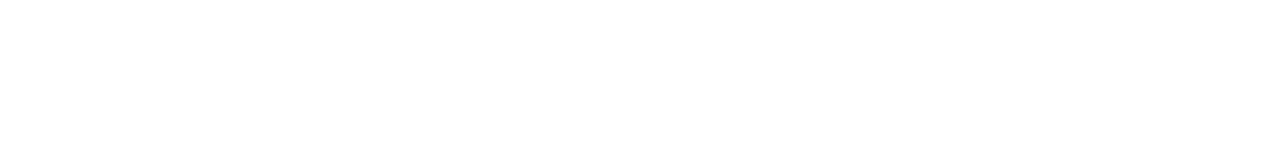
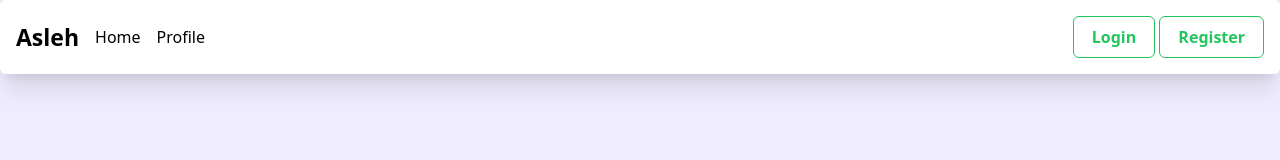
Before and after one commit to A-sleh/SOCIALMEDIA, a website: page home.html in a window 1280 px wide. Drawn offline with Linux system fonts and the light colour scheme.

Commit message:
done create The navbar

```diff
--- a/home.html
+++ b/home.html
@@ -2,12 +2,36 @@
 <html lang="en">
 <head>
     <meta charset="UTF-8">
-    <meta name="viewport" content="width=device-width, initial-scale=1.0">
-    <!-- main css Style page  -->
+    <meta name="viewport" content="width=device-width, initial-scale=10">
+    <!-- import tailwind css  -->
+    <link href="./dist/output.css" rel="stylesheet">
     <link rel="stylesheet" href="">
     <title>My FaceBook..</title>
 </head>
-<body>
+<body class="bg-[#f0ecff]">
+    <div class="container">
+        <!-- start navbar  -->
+        <nav class="flex justify-between p-4 rounded-md bg-white shadow-xl ">
+            <!-- links and title  -->
+            <ul class="flex gap-x-4 items-center">
+                <li class="font-bold text-[23px]">Asleh</li>
+                <li><a href="#">Home</a></li>
+                <li><a href="">Profile</a></li>
+            </ul>
+            <!-- buttons-container -->
+            <div class="">
+                <button class="btn-sm success-btn">Login</button>
+                <button class="btn-sm success-btn">Register</button>
+            </div>
+        </nav>
+        <!-- end navbar  -->
 
+        <!-- start post -->
+        <section class="post">
+
+        </section>
+        <!-- end post -->
+
+    </div>
 </body>
 </html>
--- /dev/null
+++ b/src/input.css
@@ -0,0 +1,10 @@
+@tailwind base;
+@tailwind components;
+@tailwind utilities;
+
+.btn-sm {
+    @apply px-[18px] py-[8px] border rounded-md text-center font-semibold
+}
+.success-btn {
+    @apply  border-green-500 text-green-500 hover:bg-green-500 hover:text-white transition-all duration-300
+}
--- /dev/null
+++ b/tailwind.config.js
@@ -0,0 +1,12 @@
+/** @type {import('tailwindcss').Config} */
+module.exports = {
+  content: ["*.html"],
+  theme: {
+    extend: {
+      container : {
+        center: true ,
+      }
+    },
+  },
+  plugins: [],
+}
```
Also changed, not shown: package.json (added, +20 -0 lines), dist/output.css (added), 1 other file.
